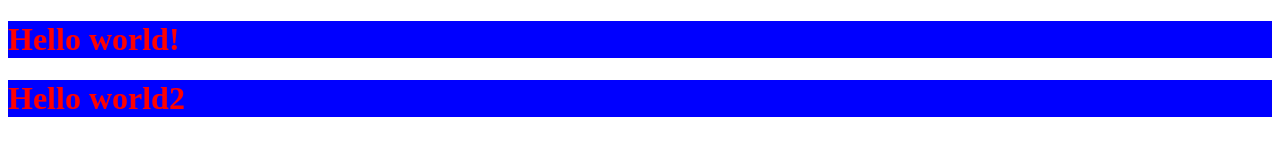
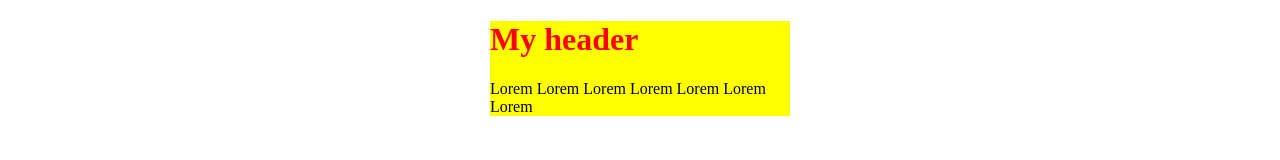
Before and after one commit to Lobasya/git-practise, a plain HTML site: page index.html in a window 1280 px wide. Drawn offline with Linux system fonts and the light colour scheme.

Commit message:
feat: Header - add text and style last

```diff
--- a/css/style.css
+++ b/css/style.css
@@ -1,4 +1,9 @@
+header {
+    margin: 0 auto;
+    width: 300px;
+    background: yellow;
+}
+
 h1 {
     color: red;
-    background: blue;
 }
--- a/index.html
+++ b/index.html
@@ -9,7 +9,9 @@
     <title>Document</title>
 </head>
 <body>
-    <h1>Hello world!</h1>
-    <h1>Hello world2</h1>
+    <header>
+        <h1>My header</h1>
+        <p>Lorem Lorem  Lorem  Lorem  Lorem  Lorem  Lorem </p>
+    </header>
 </body>
 </html>
```
Also changed, not shown: text.txt (added).
